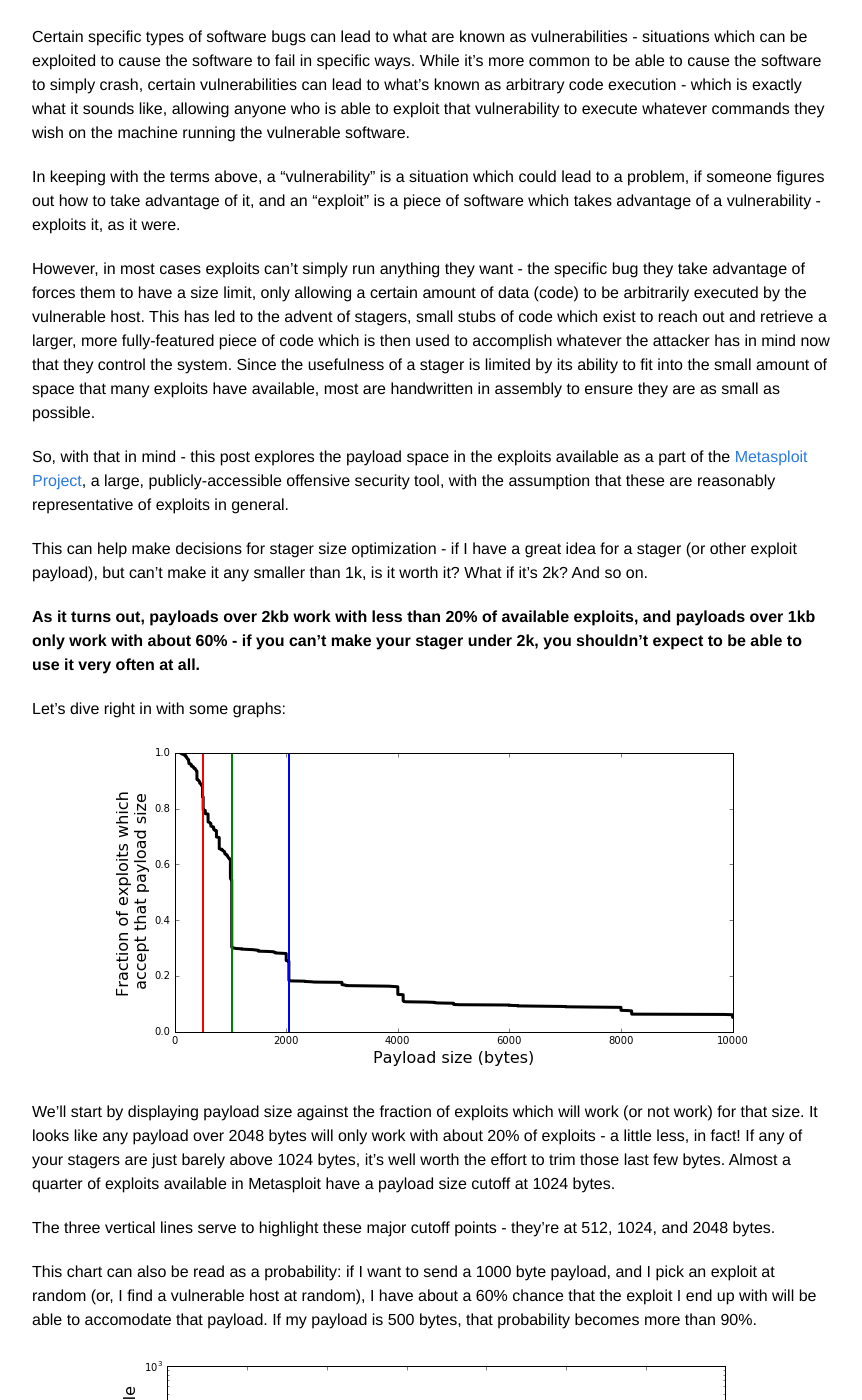
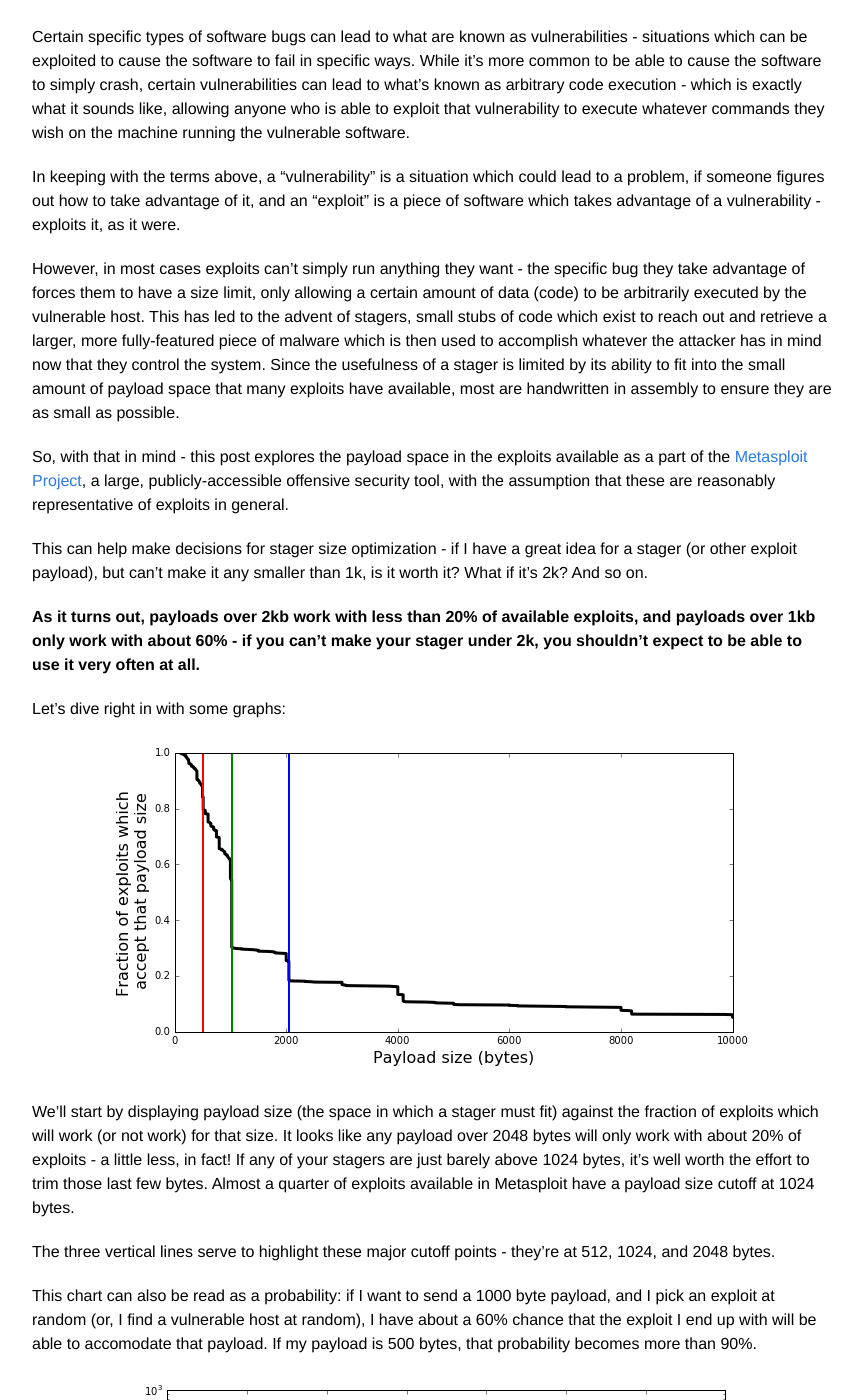
Before and after one commit to DakotaNelson/blog, a Jekyll site: the page built from _posts/2015-11-28-metasploit-exploit-payload-sizes.md, in a window 1280 px wide and 1400 px high, scrolled down 387 px. Shown: the whole window, without its empty margins (208-1070 px from the left). Built offline with Jekyll 4.4.1, drawn with Linux system fonts in a browser that asks for light colours; nearby versions of some CDN libraries; comment, search, counter and statistics services are not loaded; some of the changed text lies outside the part shown.

Commit message:
update metasploit exploit payload space post

```diff
--- a/_posts/2015-11-28-metasploit-exploit-payload-sizes.md
+++ b/_posts/2015-11-28-metasploit-exploit-payload-sizes.md
@@ -19,7 +19,7 @@ Certain specific types of software bugs can lead to what are known as vulnerabil
 
 In keeping with the terms above, a "vulnerability" is a situation which could lead to a problem, if someone figures out how to take advantage of it, and an "exploit" is a piece of software which takes advantage of a vulnerability - exploits it, as it were.
 
-However, in most cases exploits can't simply run anything they want - the specific bug they take advantage of forces them to have a size limit, only allowing a certain amount of data (code) to be arbitrarily executed by the vulnerable host. This has led to the advent of stagers, small stubs of code which exist to reach out and retrieve a larger, more fully-featured piece of code which is then used to accomplish whatever the attacker has in mind now that they control the system. Since the usefulness of a stager is limited by its ability to fit into the small amount of space that many exploits have available, most are handwritten in assembly to ensure they are as small as possible.
+However, in most cases exploits can't simply run anything they want - the specific bug they take advantage of forces them to have a size limit, only allowing a certain amount of data (code) to be arbitrarily executed by the vulnerable host. This has led to the advent of stagers, small stubs of code which exist to reach out and retrieve a larger, more fully-featured piece of malware which is then used to accomplish whatever the attacker has in mind now that they control the system. Since the usefulness of a stager is limited by its ability to fit into the small amount of payload space that many exploits have available, most are handwritten in assembly to ensure they are as small as possible.
 
 So, with that in mind - this post explores the payload space in the exploits available as a part of the [Metasploit Project](https://github.com/rapid7/metasploit-framework), a large, publicly-accessible offensive security tool, with the assumption that these are reasonably representative of exploits in general.
 
@@ -30,16 +30,16 @@ This can help make decisions for stager size optimization - if I have a great id
 Let's dive right in with some graphs:
 
 {:.center}
-![Distribution of Payload Size]({{site.url}}/assets/exploitSize2.png){: .image }
+![Distribution of space available to hold payloads in Metasploit exploits]({{site.url}}/assets/exploitSize2.png){: .image }
 
-We'll start by displaying payload size against the fraction of exploits which will work (or not work) for that size. It looks like any payload over 2048 bytes will only work with about 20% of exploits - a little less, in fact! If any of your stagers are just barely above 1024 bytes, it's well worth the effort to trim those last few bytes. Almost a quarter of exploits available in Metasploit have a payload size cutoff at 1024 bytes.
+We'll start by displaying payload size (the space in which a stager must fit) against the fraction of exploits which will work (or not work) for that size. It looks like any payload over 2048 bytes will only work with about 20% of exploits - a little less, in fact! If any of your stagers are just barely above 1024 bytes, it's well worth the effort to trim those last few bytes. Almost a quarter of exploits available in Metasploit have a payload size cutoff at 1024 bytes.
 
 The three vertical lines serve to highlight these major cutoff points - they're at 512, 1024, and 2048 bytes.
 
 This chart can also be read as a probability: if I want to send a 1000 byte payload, and I pick an exploit at random (or, I find a vulnerable host at random), I have about a 60% chance that the exploit I end up with will be able to accomodate that payload. If my payload is 500 bytes, that probability becomes more than 90%.
 
 {:.center}
-![Histogram of Exploit Payload Sizes]({{site.url}}/assets/exploitSize3.png){: .image }
+![Histogram of Exploit Payload Space]({{site.url}}/assets/exploitSize3.png){: .image }
 
 The humble histogram finishes out our exploration of the data as a whole - note that it's on a log scale. This is significantly less useful than the above charts, since payload size is a cumulative number (i.e. smaller payloads still work in exploits with more than enough space for them), but this view is interesting in that it shows us where there are large clusters of exploits accepting a certain payload size.
 
@@ -48,7 +48,7 @@ Next, we'll move to a sanity check on platform-specific sizes. Do exploits for d
 {:.center}
 ![Distribution of Payload Sizes by Platform]({{site.url}}/assets/exploitSize4.png){: .image }
 
-As it turns out, not quite! It appears that if you've got a large payload you want to use, your best bet is to find a multi exploit to use it with, followed by unix, then linux, then Windows. For whatever reason, Windows does a better job than the rest at preventing the injection of large payloads.
+As it turns out, not quite! It appears that if you've got a large payload (stager) you want to use, your best bet is to find a multi exploit to use it with, followed by unix, then linux, then Windows. For whatever reason, Windows does a better job than the rest at preventing the injection of large payloads.
 
 Take note - if you're designing a stager that'll end up on the larger side, making it Windows-specific is the worst decision you can make - if it's not under 1024 bytes, the best case scenario is that it's useful on about 20% of hosts. (although for payloads under 1024 bytes, the platforms are essentially all the same)
 
```
